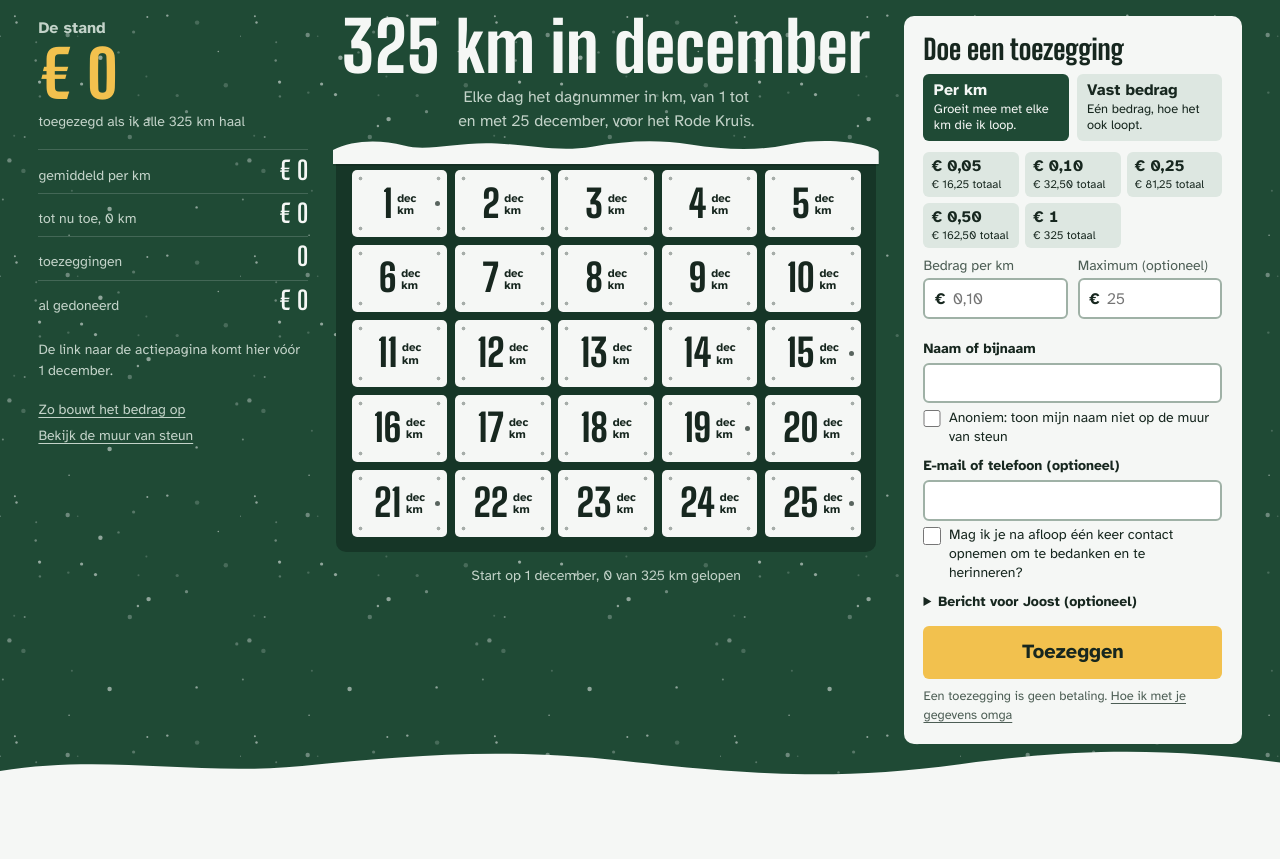
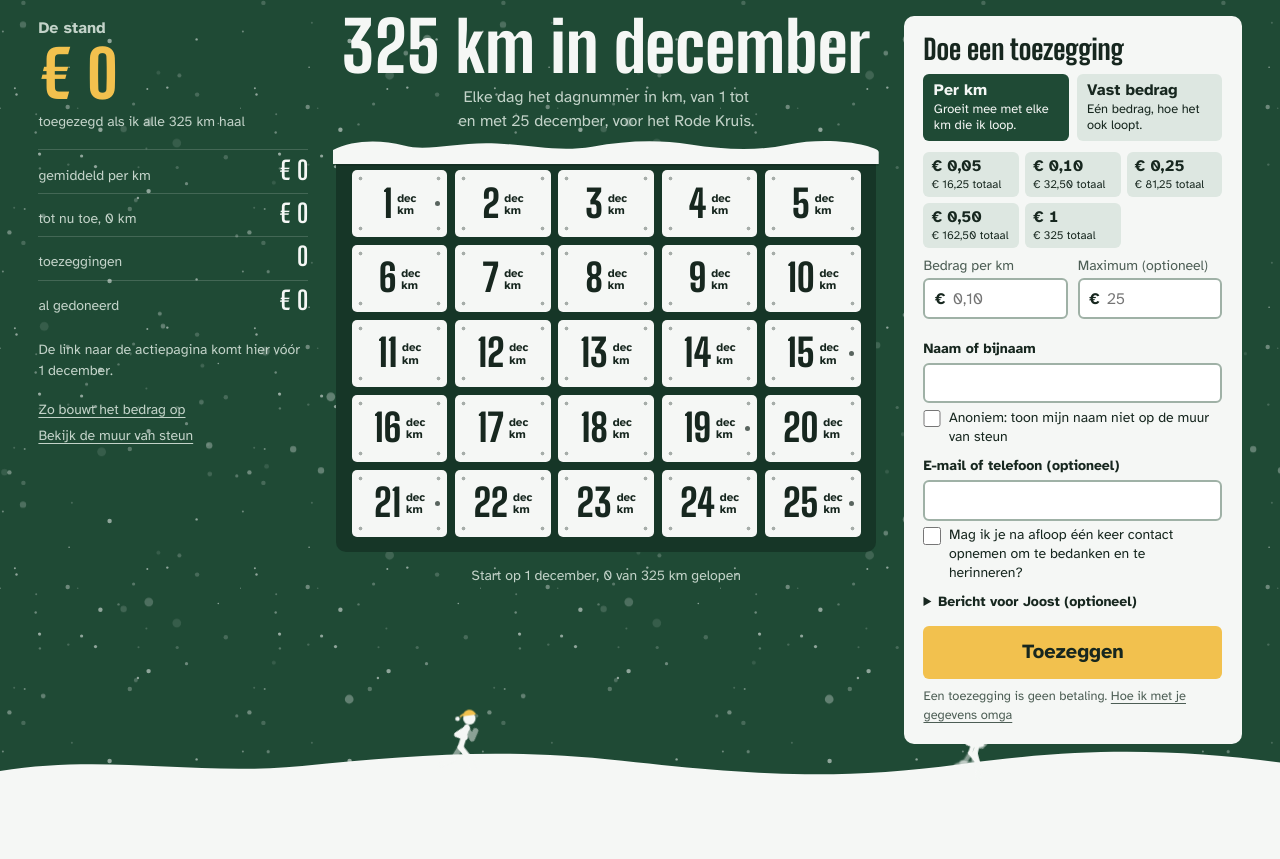
Before and after one commit to Joost-Jansen/adventrun, a FastAPI app: page / in a window 1280 px wide. Shown: the part 48-907 px from the top of the page. Run offline with FastAPI, Linux system fonts and the light colour scheme.

Commit message:
Falling snow, runners in the drift, goal label on the goal line
Co-Authored-By: Claude Opus 5.5 <noreply@anthropic.com>
Claude-Session: https://claude.ai/code/session_01XpbVQJh4aeZYwGezzMVS9v

```diff
--- a/app/static/detail.js
+++ b/app/static/detail.js
@@ -33,3 +33,11 @@
     });
   });
 })();
+
+// The goal label sits on the goal line: its height comes from the data, set through the CSSOM (CSP allows no inline style).
+document.querySelectorAll(".goal-tag[data-goal-y]").forEach((tag) => {
+  const y = Number(tag.dataset.goalY);
+  if (!Number.isFinite(y)) return;
+  tag.style.top = `calc(1.6rem + (100% - 1.6rem) * ${y / 100})`;
+  tag.classList.add("is-placed");
+});
--- a/app/static/style.css
+++ b/app/static/style.css
@@ -98,10 +98,10 @@ a { color: inherit; }
 
 /* ---- the stage: one view on a computer ---- */
 .stage {
-  position: relative; background-color: var(--spar); background-image: url("/static/snow.svg");
+  position: relative; overflow: clip; background-color: var(--spar);
   padding-block: clamp(0.75rem, 2vh, 1.5rem) clamp(3rem, 6vh, 4.5rem);
 }
-.stage-grid { display: grid; gap: 2.5rem; }
+.stage-grid { position: relative; z-index: 3; display: grid; gap: 2.5rem; }
 @media (min-width: 1100px) {
   .page-home .stage { min-height: calc(100svh - 3rem); display: grid; align-content: center; }
   .stage-grid {
@@ -112,7 +112,31 @@ a { color: inherit; }
   .tally { grid-area: tally; }
   .pledge-panel { grid-area: pledge; }
 }
-.drift { position: absolute; left: 0; right: 0; bottom: -1px; width: 100%; height: clamp(1.75rem, 4vw, 3.5rem); fill: var(--snow); }
+.drift { position: absolute; z-index: 1; left: 0; right: 0; bottom: -1px; width: 100%; height: clamp(2.25rem, 4vw, 3.5rem); fill: var(--snow); }
+
+/* falling snow: two layers of the same flakes, the near one bigger and faster; each moves exactly one tile, so the loop has no seam */
+.snowfall { position: absolute; inset: 0; z-index: 0; overflow: hidden; pointer-events: none; }
+.snowfall::before, .snowfall::after { content: ""; position: absolute; left: 0; right: 0; top: -480px; bottom: 0; background-image: url("/static/snow.svg"); }
+.snowfall::before { background-size: 240px 240px; }
+.snowfall::after { background-size: 480px 480px; background-position: 130px 70px; opacity: 0.6; }
+
+/* runners in the snowdrift at the bottom of the stage */
+.runners { position: absolute; z-index: 2; left: 0; right: 0; bottom: 0; height: 6.5rem; overflow: hidden; pointer-events: none; }
+.runner { position: absolute; left: -4.5rem; height: 4.4rem; width: auto; aspect-ratio: 40 / 56; overflow: visible; --stride: 0.66s; }
+.runner-1 { bottom: 0.9rem; }
+.runner-2 { bottom: 0.7rem; height: 3.9rem; --stride: 0.72s; }
+.runner-3 { bottom: 1rem; height: 3.4rem; --stride: 0.6s; }
+.runner line, .runner polyline { fill: none; stroke: var(--snow); stroke-width: 4.5; stroke-linecap: round; stroke-linejoin: round; }
+.r-head { fill: var(--snow); }
+.r-hat { fill: var(--candle); }
+.r-pom { fill: var(--snow); }
+.r-hat + .r-pom { stroke: var(--spar); stroke-width: 0.8; }
+.r-back { opacity: 0.5; }
+.r-body, .r-leg, .r-shin, .r-arm { transform-box: view-box; }
+.r-leg { transform-origin: 18px 32px; transform: rotate(-20deg); }
+.r-shin { transform-origin: 18px 43px; transform: rotate(30deg); }
+.r-arm { transform-origin: 23px 17px; }
+.r-leg.r-back { transform: rotate(20deg); }
 
 /* the calendar */
 .calendar { min-width: 0; text-align: center; }
@@ -282,6 +306,8 @@ input:not([type="checkbox"], [type="radio"]):focus, textarea:focus { border-colo
 .money-line { fill: none; stroke: var(--money); stroke-width: 3; stroke-linejoin: round; stroke-linecap: round; }
 .goal-ref { stroke: var(--money); stroke-width: 2; stroke-dasharray: 6 5; opacity: 0.7; }
 .goal-tag { position: absolute; right: 0; top: 0; font-size: var(--step-small); font-weight: 700; color: #8a610e; }
+/* detail.js puts the label on the goal line itself (its height comes from the data) */
+.goal-tag.is-placed { right: auto; left: 0; z-index: 1; transform: translateY(calc(-100% - 0.2rem)); background: var(--snow); padding-right: 0.4rem; }
 .chart-axis { display: flex; justify-content: space-between; margin-top: 0.4rem; font-size: var(--step-small); color: var(--muted); }
 .door-detail { margin: 0.5rem 0 0; min-height: 3em; font-size: var(--step-small); color: var(--muted); }
 .h1 { height: 3.52%; } .h2 { height: 7.04%; } .h3 { height: 10.56%; } .h4 { height: 14.08%; } .h5 { height: 17.6%; } .h6 { height: 21.12%; } .h7 { height: 24.64%; } .h8 { height: 28.16%; } .h9 { height: 31.68%; } .h10 { height: 35.2%; } .h11 { height: 38.72%; } .h12 { height: 42.24%; } .h13 { height: 45.76%; } .h14 { height: 49.28%; } .h15 { height: 52.8%; } .h16 { height: 56.32%; } .h17 { height: 59.84%; } .h18 { height: 63.36%; } .h19 { height: 66.88%; } .h20 { height: 70.4%; } .h21 { height: 73.92%; } .h22 { height: 77.44%; } .h23 { height: 80.96%; } .h24 { height: 84.48%; } .h25 { height: 88.0%; }
@@ -324,8 +350,19 @@ p.guest-names { display: block; }
 .prose h2 { font-size: var(--step-lead); margin: 1.6rem 0 0.4rem; }
 .prose ul { padding-left: 1.2rem; }
 
-/* ---- motion: one moment, the bibs arrive ---- */
+/* ---- motion: snow falls, runners run, and the bibs arrive once ---- */
 @media (prefers-reduced-motion: no-preference) {
+  .snowfall::before { animation: fall-far 22s linear infinite; will-change: transform; }
+  .snowfall::after { animation: fall-near 15s linear infinite; will-change: transform; }
+  .runner { animation: run-across 34s linear infinite; }
+  .runner-1 { animation-delay: -6s; }
+  .runner-2 { animation-duration: 41s; animation-delay: -24s; }
+  .runner-3 { animation-duration: 29s; animation-delay: -15s; }
+  .r-body { animation: bob calc(var(--stride) / 2) ease-in-out infinite; }
+  .r-leg { animation: thigh var(--stride) linear infinite; }
+  .r-shin { animation: shin var(--stride) linear infinite; }
+  .r-arm { animation: arm var(--stride) ease-in-out infinite; }
+  .r-back, .r-back .r-shin { animation-delay: calc(var(--stride) / -2); }
   .js .door { opacity: 0; transform: translateY(8px); animation: rise 450ms var(--ease-out) forwards; }
   .js .d1 { animation-delay: 150ms; } .js .d2 { animation-delay: 175ms; } .js .d3 { animation-delay: 200ms; } .js .d4 { animation-delay: 225ms; } .js .d5 { animation-delay: 250ms; }
   .js .d6 { animation-delay: 275ms; } .js .d7 { animation-delay: 300ms; } .js .d8 { animation-delay: 325ms; } .js .d9 { animation-delay: 350ms; } .js .d10 { animation-delay: 375ms; }
@@ -334,6 +371,14 @@ p.guest-names { display: block; }
   .js .d21 { animation-delay: 650ms; } .js .d22 { animation-delay: 675ms; } .js .d23 { animation-delay: 700ms; } .js .d24 { animation-delay: 725ms; } .js .d25 { animation-delay: 750ms; }
 }
 @keyframes rise { to { opacity: 1; transform: none; } }
+@keyframes fall-far { from { transform: translateY(0); } to { transform: translateY(240px); } }
+@keyframes fall-near { from { transform: translateY(0); } to { transform: translateY(480px); } }
+@keyframes run-across { from { transform: translateX(0); } to { transform: translateX(calc(100vw + 6rem)); } }
+@keyframes bob { 0%, 100% { transform: translateY(0); } 50% { transform: translateY(-2px); } }
+@keyframes thigh { 0%, 100% { transform: rotate(-38deg); } 50% { transform: rotate(32deg); } }
+@keyframes shin { 0% { transform: rotate(15deg); } 30% { transform: rotate(10deg); } 50% { transform: rotate(35deg); } 70% { transform: rotate(105deg); } 90% { transform: rotate(55deg); } 100% { transform: rotate(15deg); } }
+@keyframes arm { 0%, 100% { transform: rotate(45deg); } 50% { transform: rotate(-40deg); } }
+@media (prefers-reduced-motion: reduce) { .runners { display: none; } }
 @media (prefers-reduced-motion: reduce) { html { scroll-behavior: auto; } }
 
 /* ---- admin (an app screen: plain and quiet) ---- */
--- a/app/templates/index.html
+++ b/app/templates/index.html
@@ -12,10 +12,22 @@
 </header>
 {% endblock %}
 {% block content %}
+{% macro runner(n, hat=false) %}<svg class="runner runner-{{ n }}" viewBox="0 0 40 56" focusable="false">
+  <g class="r-body">
+    <g class="r-arm r-back"><polyline points="23,17 21,26 27,23"/></g>
+    <g class="r-leg r-back"><line x1="18" y1="32" x2="18" y2="43"/><g class="r-shin"><line x1="18" y1="43" x2="18" y2="53"/></g></g>
+    <line class="r-torso" x1="18" y1="32" x2="23" y2="16"/>
+    <circle class="r-head" cx="25" cy="9" r="5"/>
+    {% if hat %}<path class="r-hat" d="M19.6 7.4 C20 1.5 28 0 30.4 6 Z M21 4.2 L15.5 8.6 L17.5 9.8 Z"/><circle class="r-pom" cx="15.6" cy="9.4" r="2.2"/>{% endif %}
+    <g class="r-leg r-front"><line x1="18" y1="32" x2="18" y2="43"/><g class="r-shin"><line x1="18" y1="43" x2="18" y2="53"/></g></g>
+    <g class="r-arm r-front"><polyline points="23,17 21,26 27,23"/></g>
+  </g>
+</svg>{% endmacro %}
 {% set noted = [1, 15, 19, 21, 25] %}
 
 {# ---- The stage: tally, advent calendar, pledge form, in one view on a computer ---- #}
 <section class="stage" aria-labelledby="hero-title">
+  <div class="snowfall" aria-hidden="true"></div>
   <div class="frame stage-grid">
 
     {# the advent calendar: each door a race bib #}
@@ -201,6 +213,7 @@
       </form>
     </div>
   </div>
+  <div class="runners" aria-hidden="true">{{ runner(1, true) }}{{ runner(2) }}{{ runner(3) }}</div>
   <svg class="drift" viewBox="0 0 1440 60" preserveAspectRatio="none" aria-hidden="true" focusable="false"><path d="M0 60 V34 C120 14 220 40 340 28 S560 6 700 22 S940 46 1080 26 S1320 8 1440 24 V60 Z"/></svg>
 </section>
 
@@ -232,7 +245,7 @@
       </p>
       <div class="chart-plot" aria-hidden="true" data-detail-target="chart-detail">
         <div class="chart-ref"><span>{{ t('combo_half', half=fmt_km(heavy.half)) }}</span></div>
-        {% if goal_cents %}<span class="goal-tag">{{ t('combo_goal', goal=fmt(goal_cents)) }}</span>{% endif %}
+        {% if goal_cents %}<span class="goal-tag" data-goal-y="{{ money_goal_y }}">{{ t('combo_goal', goal=fmt(goal_cents)) }}</span>{% endif %}
         {% for tile in calendar %}
         {% set m = money_days[loop.index0] %}
         <span class="bar h{{ tile.day }}{% if tile.day >= heavy.last_first %} is-heavy{% endif %}"
```
Also changed, not shown: PROJECT.md (+1 -0 lines).
